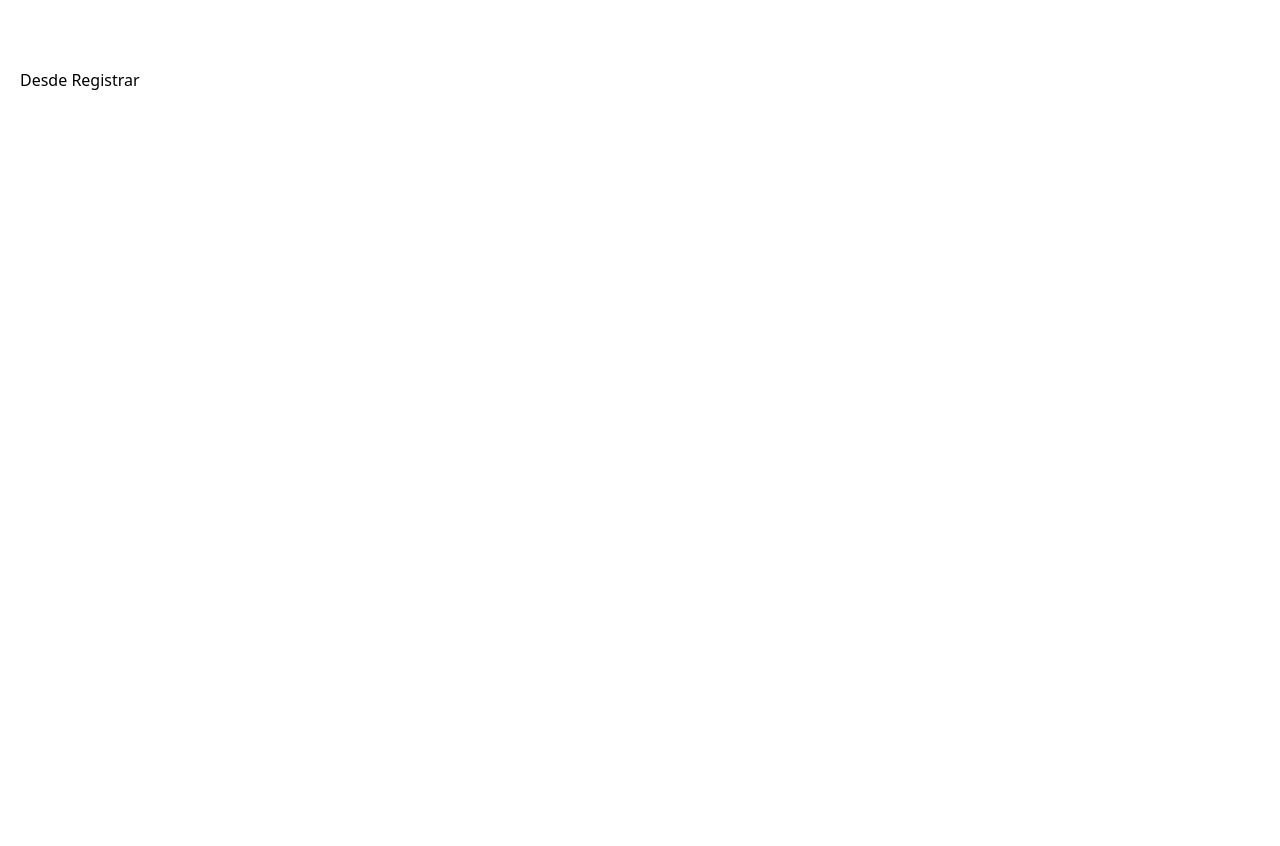
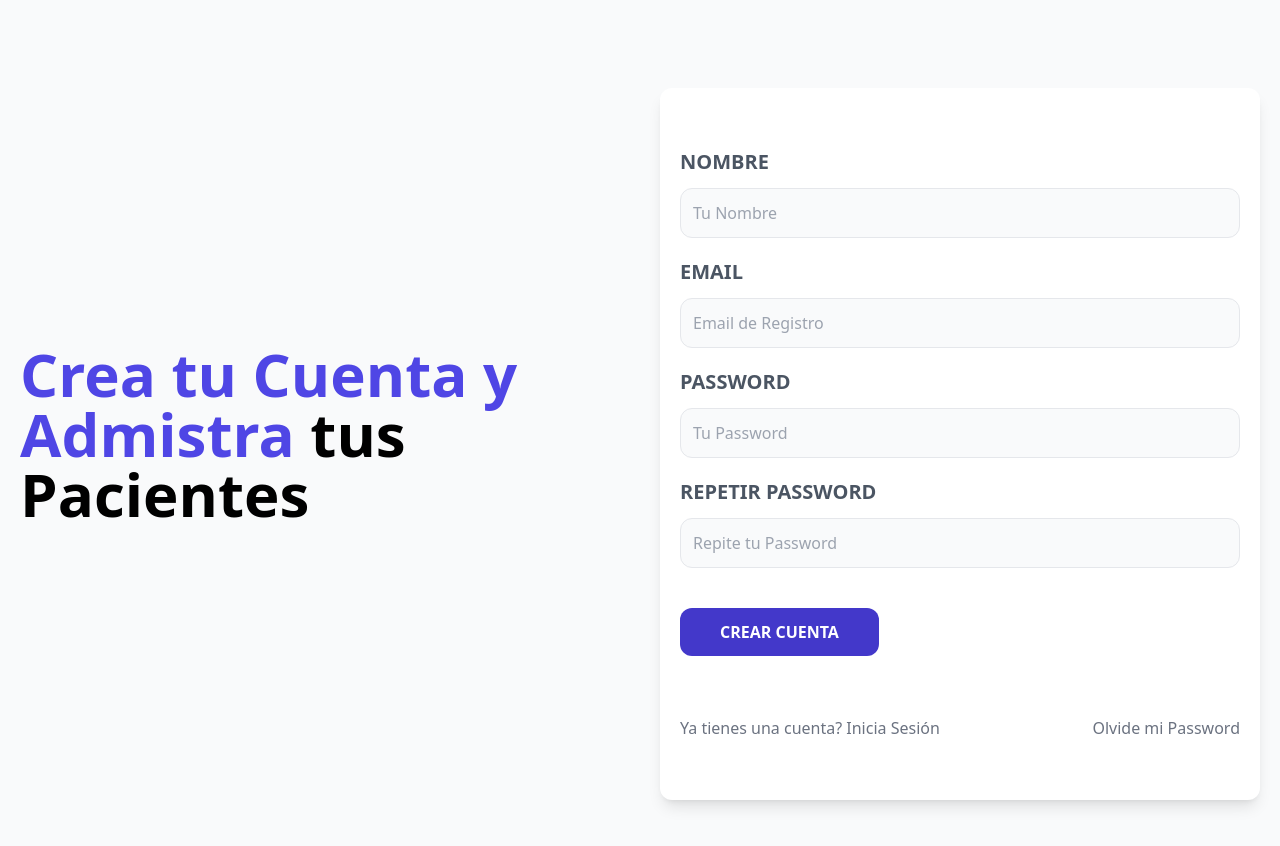
Before and after one commit to NicolasAguila/apv--react-express, a React (Vite) app in the folder frontend/: page /registrar in a window 1280 px wide. Before the commit the page ends 800 px from the top, so only its background shows below. Built offline with nearby package versions, Linux system fonts and the light colour scheme.

Commit message:
add advance Registrar, Login and OlvidePassword

```diff
--- a/frontend/index.html
+++ b/frontend/index.html
@@ -6,7 +6,7 @@
     <meta name="viewport" content="width=device-width, initial-scale=1.0" />
     <title>APV - Administrador de Pacientes de Veterinaria</title>
   </head>
-  <body>
+  <body class="bg-gray-50 min-h-screen">
     <div id="root"></div>
     <script type="module" src="/src/main.jsx"></script>
   </body>
--- a/frontend/src/layout/AuthLayout.jsx
+++ b/frontend/src/layout/AuthLayout.jsx
@@ -3,7 +3,7 @@ import { Outlet } from 'react-router-dom'
 const AuthLayout = () => {
     return (
         <>
-            <main className="container mx-auto md:grid md:grid-cols-2 mt-12 gap-10 p-5">
+            <main className="container mx-auto md:grid md:grid-cols-2 mt-12 gap-10 p-5 items-center">
                 <Outlet />
             </main>
         </>
--- a/frontend/src/paginas/Login.jsx
+++ b/frontend/src/paginas/Login.jsx
@@ -1,15 +1,16 @@
+import { Link } from 'react-router-dom'
 
 const Login = () => {
     return (
         <>
             <div>
                 <h1 className="text-indigo-600 font-black text-6xl">
-                    Inicia Sesión y Administra tus
-                    <span className="text-black"> Pacientes</span>
+                    Inicia Sesión y Administra tus {""}
+                    <span className="text-black">Pacientes</span>
                 </h1>
             </div>
 
-            <div>
+            <div className='mt-20 md:mt-5 shadow-lg px-5 py-10 rounded-xl bg-white'>
                 <form>
                     <div className="my-5">
                         <label className="uppercase text-gray-600 block text-xl font-bold">Email</label>
@@ -36,6 +37,16 @@ const Login = () => {
                         font-bold mt-5 hover:cursor-pointer hover:bg-indigo-800 md:w-auto "
                     />
                 </form>
+
+                <nav className='mt-10 lg:flex lg:justify-between'>
+                    <Link
+                        className='block text-center my-5 text-gray-500'
+                        to="/registrar">No tienes una cuenta? Registrate</Link>
+                    <Link
+                        className='block text-center my-5 text-gray-500'
+                        to="/olvide-password">Olvide mi Password</Link>
+                </nav>
+
             </div>
 
         </>
--- a/frontend/src/paginas/OlvidePassword.jsx
+++ b/frontend/src/paginas/OlvidePassword.jsx
@@ -1,13 +1,42 @@
+import { Link } from 'react-router-dom'
 
 const OlvidePassword = () => {
     return (
         <>
             <div>
-                1
+            <h1 className="text-indigo-600 font-black text-6xl">
+                    Recupera tu acceso y no Pierdas {""}
+                    <span className="text-black">tus Pacientes</span>
+                </h1>
             </div>
 
-            <div>
-                2
+            <div className='mt-20 md:mt-5 shadow-lg px-5 py-10 rounded-xl bg-white'>
+                <form>
+                    <div className="my-5">
+                        <label className="uppercase text-gray-600 block text-xl font-bold">Email</label>
+                        <input
+                            type="text"
+                            placeholder="Email de Registro"
+                            className="border w-full p-3 mt-3 bg-gray-50 rounded-xl"
+                        />
+                    </div>
+
+                    <input
+                        type="submit"
+                        value="Enviar Instrucciones"
+                        className="bg-indigo-700 w-full py-3 px-10 rounded-xl text-white uppercase
+                        font-bold mt-5 hover:cursor-pointer hover:bg-indigo-800 md:w-auto "
+                    />
+                </form>
+
+                <nav className='mt-10 lg:flex lg:justify-between'>
+                    <Link
+                        className='block text-center my-5 text-gray-500'
+                        to="/">Ya tienes una cuenta? Inicia Sesión</Link>
+                    <Link
+                        className='block text-center my-5 text-gray-500'
+                        to="/registrar">No tienes una cuenta? Registrate</Link>
+                </nav>
             </div>
         </>
   )
--- a/frontend/src/paginas/Registrar.jsx
+++ b/frontend/src/paginas/Registrar.jsx
@@ -1,8 +1,74 @@
+import { Link } from 'react-router-dom'
 
 const Registrar = () => {
     return (
         <>
-            <h1>Desde Registrar</h1>
+            <div>
+                <h1 className="text-indigo-600 font-black text-6xl">
+                    Crea tu Cuenta y Admistra {""}
+                    <span className="text-black">tus Pacientes</span>
+                </h1>
+            </div>
+
+            <div className='mt-20 md:mt-5 shadow-lg px-5 py-10 rounded-xl bg-white'>
+                <form>
+                    <div className="my-5">
+                        <label className="uppercase text-gray-600 block text-xl font-bold">Nombre</label>
+                        <input
+                            type="text"
+                            placeholder="Tu Nombre"
+                            className="border w-full p-3 mt-3 bg-gray-50 rounded-xl"
+                        />
+                    </div>
+
+
+                    <div className="my-5">
+                        <label className="uppercase text-gray-600 block text-xl font-bold">Email</label>
+                        <input
+                            type="text"
+                            placeholder="Email de Registro"
+                            className="border w-full p-3 mt-3 bg-gray-50 rounded-xl"
+                        />
+                    </div>
+
+                    <div className="my-5">
+                        <label className="uppercase text-gray-600 block text-xl font-bold">Password</label>
+                        <input
+                            type="password"
+                            placeholder="Tu Password"
+                            className="border w-full p-3 mt-3 bg-gray-50 rounded-xl"
+                        />
+                    </div>
+
+                    <div className="my-5">
+                        <label className="uppercase text-gray-600 block text-xl font-bold">Repetir Password</label>
+                        <input
+                            type="password"
+                            placeholder="Repite tu Password"
+                            className="border w-full p-3 mt-3 bg-gray-50 rounded-xl"
+                        />
+                    </div>
+
+                    <input
+                        type="submit"
+                        value="Crear Cuenta"
+                        className="bg-indigo-700 w-full py-3 px-10 rounded-xl text-white uppercase
+                        font-bold mt-5 hover:cursor-pointer hover:bg-indigo-800 md:w-auto "
+                    />
+                </form>
+
+                <nav className='mt-10 lg:flex lg:justify-between'>
+                    <Link
+                        className='block text-center my-5 text-gray-500'
+                        to="/">Ya tienes una cuenta? Inicia Sesión</Link>
+                    <Link
+                        className='block text-center my-5 text-gray-500'
+                        to="/olvide-password">Olvide mi Password</Link>
+                </nav>
+            </div>
+
+
+
         </>
     )
 }
```
